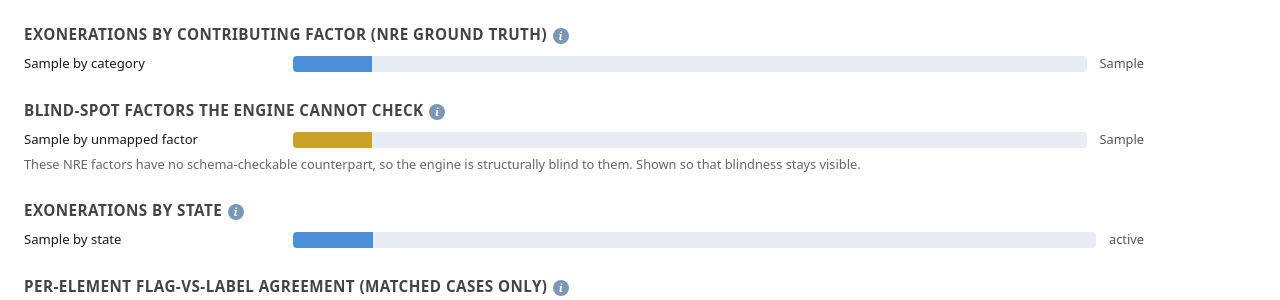
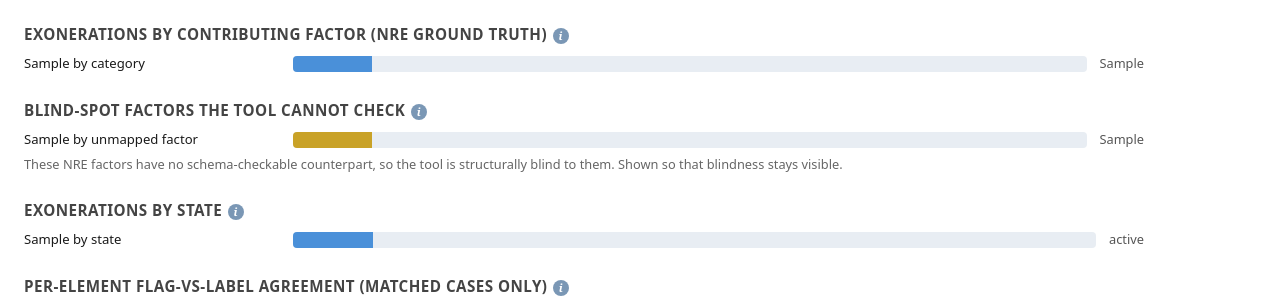
Before and after one commit to xuxoramos/innocence-project-case-scoring, a FastAPI app: template src/risk_engine/ui/templates/analytics.html in a window 1280 px wide. Shown: the part 315-615 px from the top of the page. Run offline with FastAPI, Linux system fonts and the light colour scheme; the template is opened without the code that fills it: most values are stand-ins (such as "Sample title", 1, 10 or a date in 2020).

Commit message:
analytics language pass: humanize category tokens + 'the tool'
- bars and agreement table now show human category labels (factor_display),
  not raw enum tokens like discredited_forensic_method
- 'engine' -> 'the tool' in analytics headings/tooltips/notes (kept the literal
  risk-engine CLI command name)
- 272 tests

```diff
--- a/src/risk_engine/ui/app.py
+++ b/src/risk_engine/ui/app.py
@@ -63,6 +63,7 @@ from .forms import (
     SOURCE_FIELD,
     case_detail_view,
     case_file_view,
+    factor_display,
     form_field_groups,
     intake_datalists,
     packet_view,
@@ -543,6 +544,7 @@ def analytics(request: Request) -> HTMLResponse:
     Nothing here combines a single case into a score or rank (Section 3.1).
     """
     store = CaseStore.load()
+    agreement = store.agreement()
     return templates.TemplateResponse(
         request,
         "analytics.html",
@@ -551,10 +553,11 @@ def analytics(request: Request) -> HTMLResponse:
             "total": len(store),
             "matched_count": store.matched_count,
             "gap_count": store.gap_count,
-            "by_category": store.by_category(),
+            "by_category": [(factor_display(v)[0], n) for v, n in store.by_category()],
             "by_state": store.by_state(),
             "by_unmapped_factor": store.by_unmapped_factor(),
-            "agreement": store.agreement(),
+            "agreement": agreement,
+            "category_label": {a.category: factor_display(a.category)[0] for a in agreement},
             "thin_support": THIN_SUPPORT,
         },
     )
--- a/src/risk_engine/ui/templates/analytics.html
+++ b/src/risk_engine/ui/templates/analytics.html
@@ -87,7 +87,7 @@
     {% else %}<p class="note">No mapped factors recorded.</p>{% endif %}
 
     {% if by_unmapped_factor %}
-    <h2>Blind-spot factors the engine cannot check<span class="info" tabindex="0" title="NRE factors with no schema-checkable counterpart, so the engine is structurally blind to them and never flags them. Charted so that blindness stays visible, not hidden.">i</span></h2>
+    <h2>Blind-spot factors the tool cannot check<span class="info" tabindex="0" title="NRE factors with no schema-checkable counterpart, so the tool is structurally blind to them and never flags them. Charted so that blindness stays visible, not hidden.">i</span></h2>
     {% set un_max = by_unmapped_factor[0][1] %}
     <div class="bars">
       {% for label, n in by_unmapped_factor %}
@@ -96,7 +96,7 @@
       <div class="v">{{ n }}</div>
       {% endfor %}
     </div>
-    <p class="note">These NRE factors have no schema-checkable counterpart, so the engine is
+    <p class="note">These NRE factors have no schema-checkable counterpart, so the tool is
       structurally blind to them. Shown so that blindness stays visible.</p>
     {% endif %}
 
@@ -112,17 +112,17 @@
     </div>
     {% endif %}
 
-    <h2>Per-element flag-vs-label agreement (matched cases only)<span class="info" tabindex="0" title="How well each engine flag agrees with NRE ground truth, over matched cases only (gaps are excluded, never charged as misses). Read one row at a time; the numbers are per category and are never combined into a single case score.">i</span></h2>
+    <h2>Per-element flag-vs-label agreement (matched cases only)<span class="info" tabindex="0" title="How well each tool flag agrees with NRE ground truth, over matched cases only (gaps are excluded, never charged as misses). Read one row at a time; the numbers are per category and are never combined into a single case score.">i</span></h2>
     {% if agreement %}
     <table>
       <thead>
-        <tr><th>Category</th><th class="num">Fired<span class="info" tabindex="0" title="Number of matched cases in which the engine emitted this flag.">i</span></th><th class="num">Support<span class="info" tabindex="0" title="Number of matched cases whose NRE ground truth includes this category. This is the denominator for recall.">i</span></th>
-          <th class="num">Precision<span class="info" tabindex="0" title="Of the cases where this flag fired, the fraction that were truly this NRE factor. This is what calibration uses as the flag's confidence.">i</span></th><th class="num">Recall<span class="info" tabindex="0" title="Of the cases that truly have this factor, the fraction the engine flagged.">i</span></th><th>Notes<span class="info" tabindex="0" title="Flags a row whose support is below the threshold, where the estimate rests on too few cases to trust.">i</span></th></tr>
+        <tr><th>Category</th><th class="num">Fired<span class="info" tabindex="0" title="Number of matched cases in which the tool emitted this flag.">i</span></th><th class="num">Support<span class="info" tabindex="0" title="Number of matched cases whose NRE ground truth includes this category. This is the denominator for recall.">i</span></th>
+          <th class="num">Precision<span class="info" tabindex="0" title="Of the cases where this flag fired, the fraction that were truly this NRE factor. This is what calibration uses as the flag's confidence.">i</span></th><th class="num">Recall<span class="info" tabindex="0" title="Of the cases that truly have this factor, the fraction the tool flagged.">i</span></th><th>Notes<span class="info" tabindex="0" title="Flags a row whose support is below the threshold, where the estimate rests on too few cases to trust.">i</span></th></tr>
       </thead>
       <tbody>
         {% for a in agreement %}
         <tr>
-          <td>{{ a.category }}</td>
+          <td>{{ category_label.get(a.category, a.category) }}</td>
           <td class="num">{{ a.fired }}</td>
           <td class="num">{{ a.support }}</td>
           <td class="num">{% if a.precision is none %}&mdash;{% else %}{{ "%.2f"|format(a.precision) }}{% endif %}</td>
```
